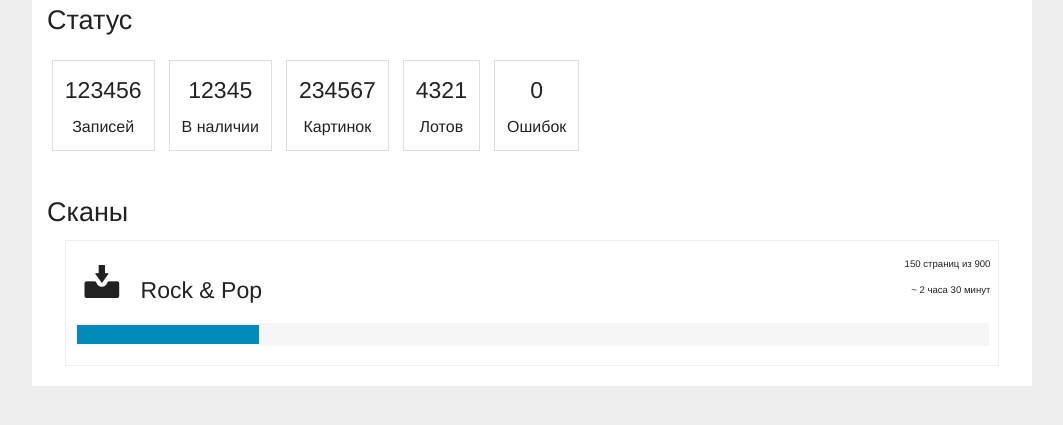
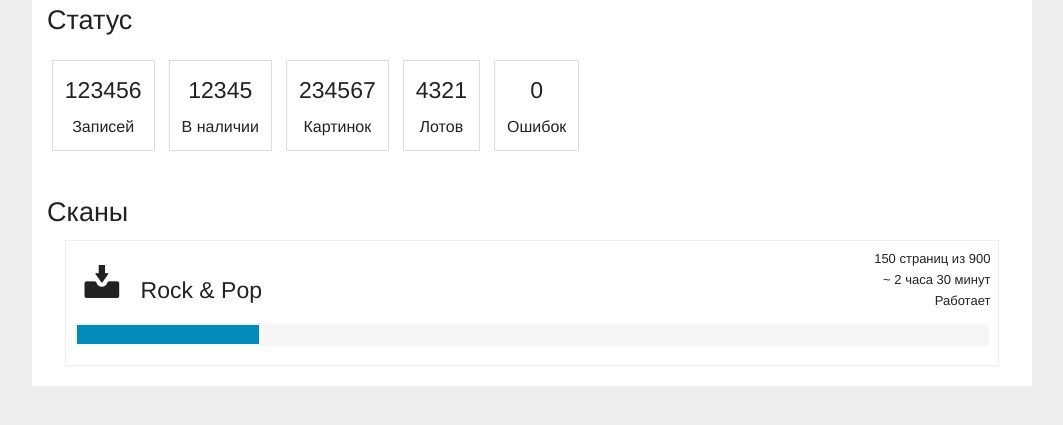
Before and after one commit to notapresent/jh2, a Flask app: page / in a window 1280 px wide. Shown: the part 197-622 px from the top of the page, without its empty margins (108-1171 px from the left). Run offline with Flask 2, Linux system fonts and the light colour scheme.

Commit message:
Better status text

```diff
--- a/rbm2m/static/css/main.css
+++ b/rbm2m/static/css/main.css
@@ -41,5 +41,5 @@ h1.icon, li.scan h4 {
 }
 
 .scanstats {
-
+    font-size: small;
 }
--- a/rbm2m/templates/dashboard.html
+++ b/rbm2m/templates/dashboard.html
@@ -35,10 +35,11 @@
                 <h4>Rock &amp; Pop</h4>
 
                 <div class="right scanstats text-right">
-                    <small>150 страниц из 900</small>
+                    <span>150 страниц из 900</span>
                     <br>
-                    <small>~ 2 часа 30 минут</small>
-
+                    <span class="success">~ 2 часа 30 минут</span>
+                    <br>
+                    <span class="success">Работает</span>
 
                 </div>
 
```
